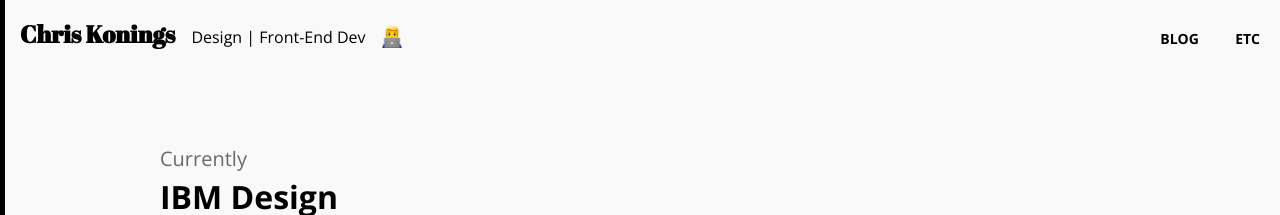
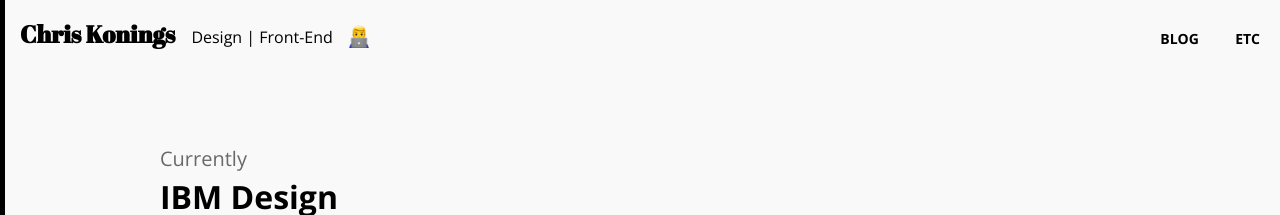
Before and after one commit to chriskonings/chriskonings.github.io, a Jekyll site: the page built from index.html, in a window 1280 px wide. Shown: the top 215 px of the page. Built offline with Jekyll 4.4.1, drawn with Linux system fonts in a browser that asks for light colours.

Commit message:
removed dev from header

```diff
--- a/_includes/header.html
+++ b/_includes/header.html
@@ -13,7 +13,7 @@
       <header class="header">
         <div class="header__name">
           <a class="header__name-link" href="/">Chris Konings</a>
-          <span class="header__name-role">Design | Front-End Dev</span>
+          <span class="header__name-role">Design | Front-End</span>
           <img class="header__emoji" src="../../assets/emoji.png" alt="emoji">
         </div>
         <nav class="nav-wrapper">
```
Also changed, not shown: 1 other file.
